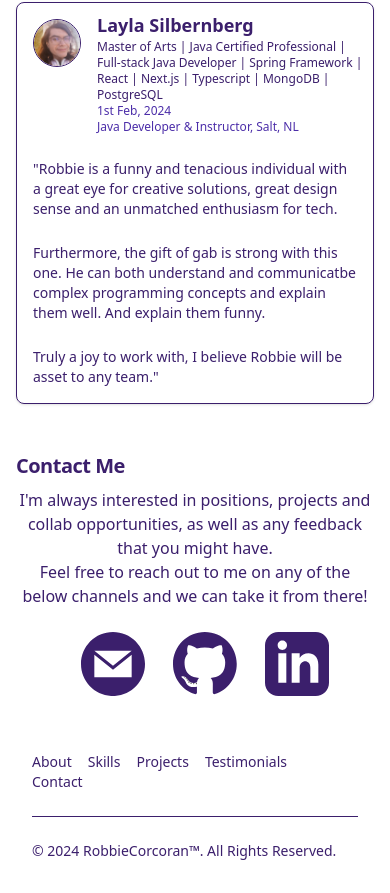
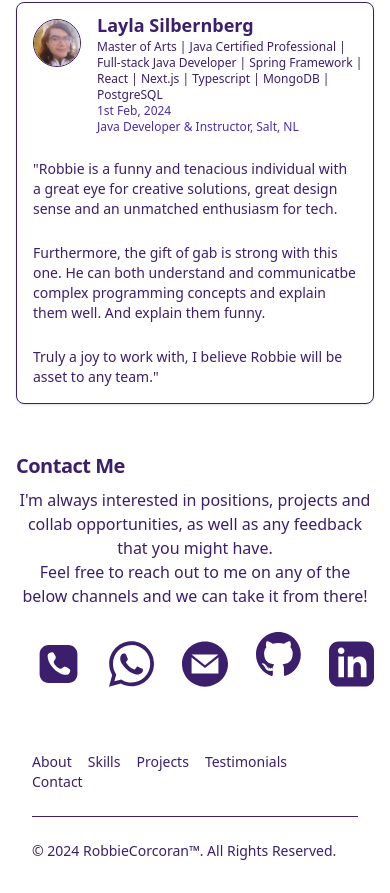
Before and after one commit to Robbie-Corcoran/Portfolio-Site, a React (Vite) app: page / in a window 390 px wide. Shown: the part 3257-4150 px from the top of the page. Built offline with nearby package versions, Linux system fonts and the light colour scheme.

Commit message:
Added whatsapp and phone to contact

```diff
--- a/src/components/Contact.tsx
+++ b/src/components/Contact.tsx
@@ -17,6 +17,22 @@ const Contact = () => {
             take it from there!
           </h2>
           <div className="flex mt-4 justify-center gap-2">
+            <a
+              href="tel:31630816331"
+              target="_blank"
+              className="text-gray-500 hover:text-gray-900 ms-5"
+            >
+              <ContactIcon fileName="phone" filePath="contact" />
+            </a>
+
+            <a
+              href="https://wa.me/353831172314"
+              target="_blank"
+              className="text-gray-500 hover:text-gray-900 ms-5"
+            >
+              <ContactIcon fileName="whatsapp" filePath="contact" />
+            </a>
+
             <a
               href="mailto:hello@robbiecorcoran.com"
               target="_blank"
```
Also changed, not shown: public/contact/phone.svg (added), public/contact/whatsapp.svg (added).
